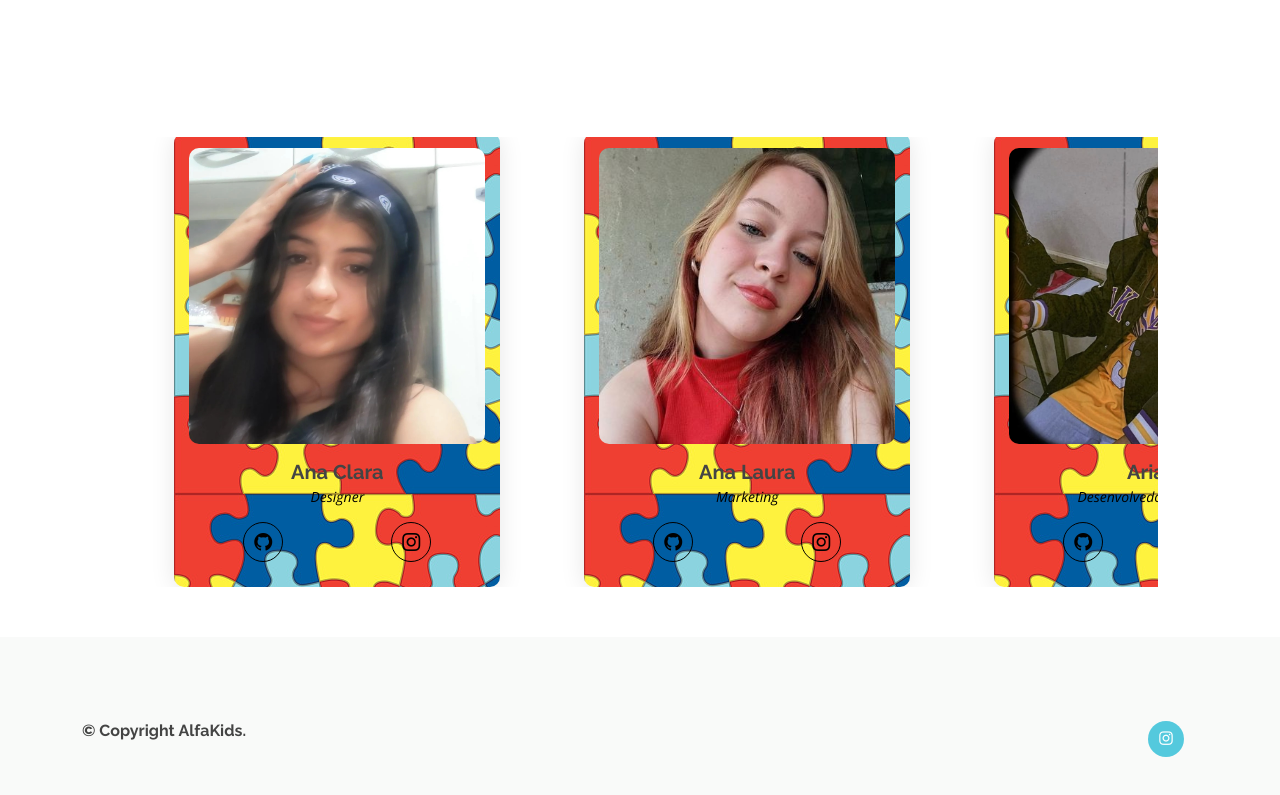
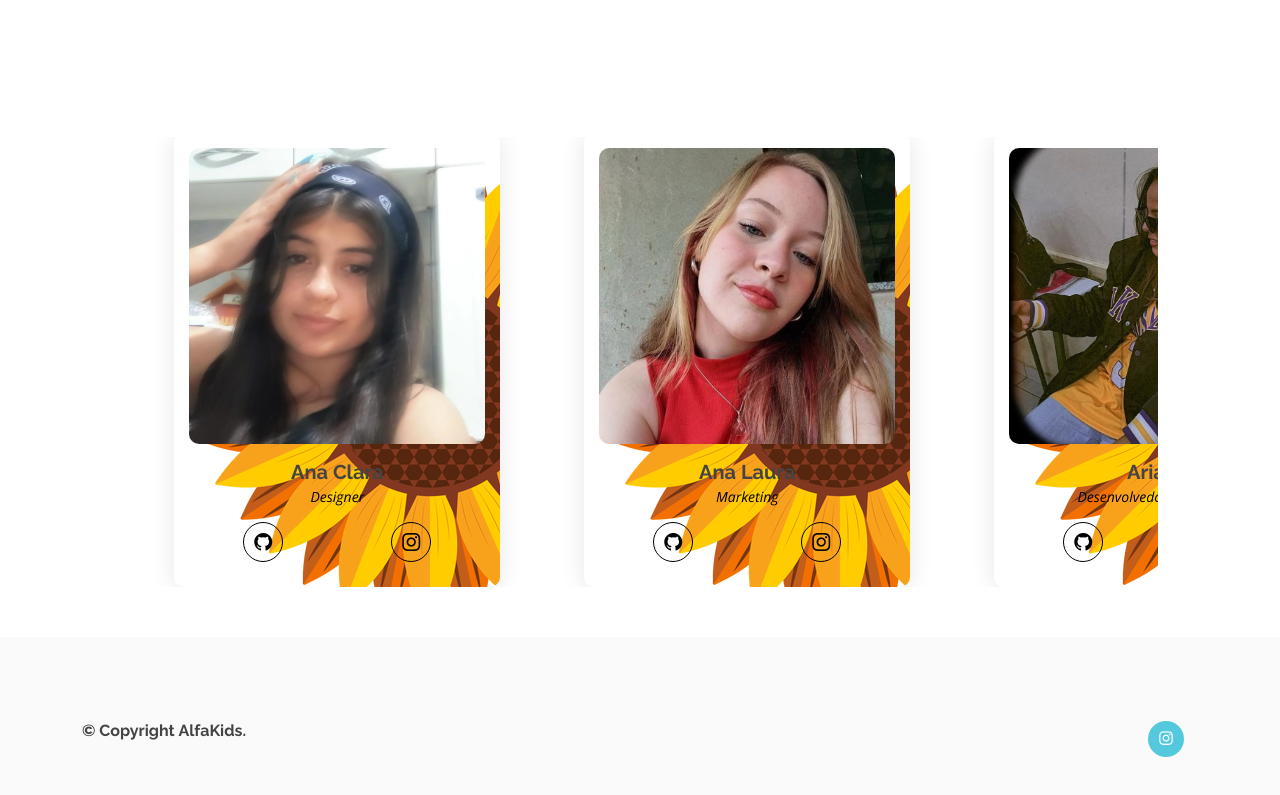
Before and after one commit to arianysant/udi, a plain HTML site: page Mentor/index.html in a window 1280 px wide. Shown: the part 2703-3498 px from the top of the page. Drawn offline with nearby package versions, Linux system fonts and the light colour scheme.

Commit message:
Add files via upload

```diff
--- a/Mentor/assets/css/style.css
+++ b/Mentor/assets/css/style.css
@@ -863,7 +863,7 @@ section {
 }
 .team .member {
   text-align: center;
-  background: url("../img/istockphoto-539017565-170667a.jpg");
+  background: url("../img/gira.png");
   border-radius: 10px;
   padding: 15px;
   overflow: hidden;
```
Also changed, not shown: Mentor/assets/img/gira.png (added).
